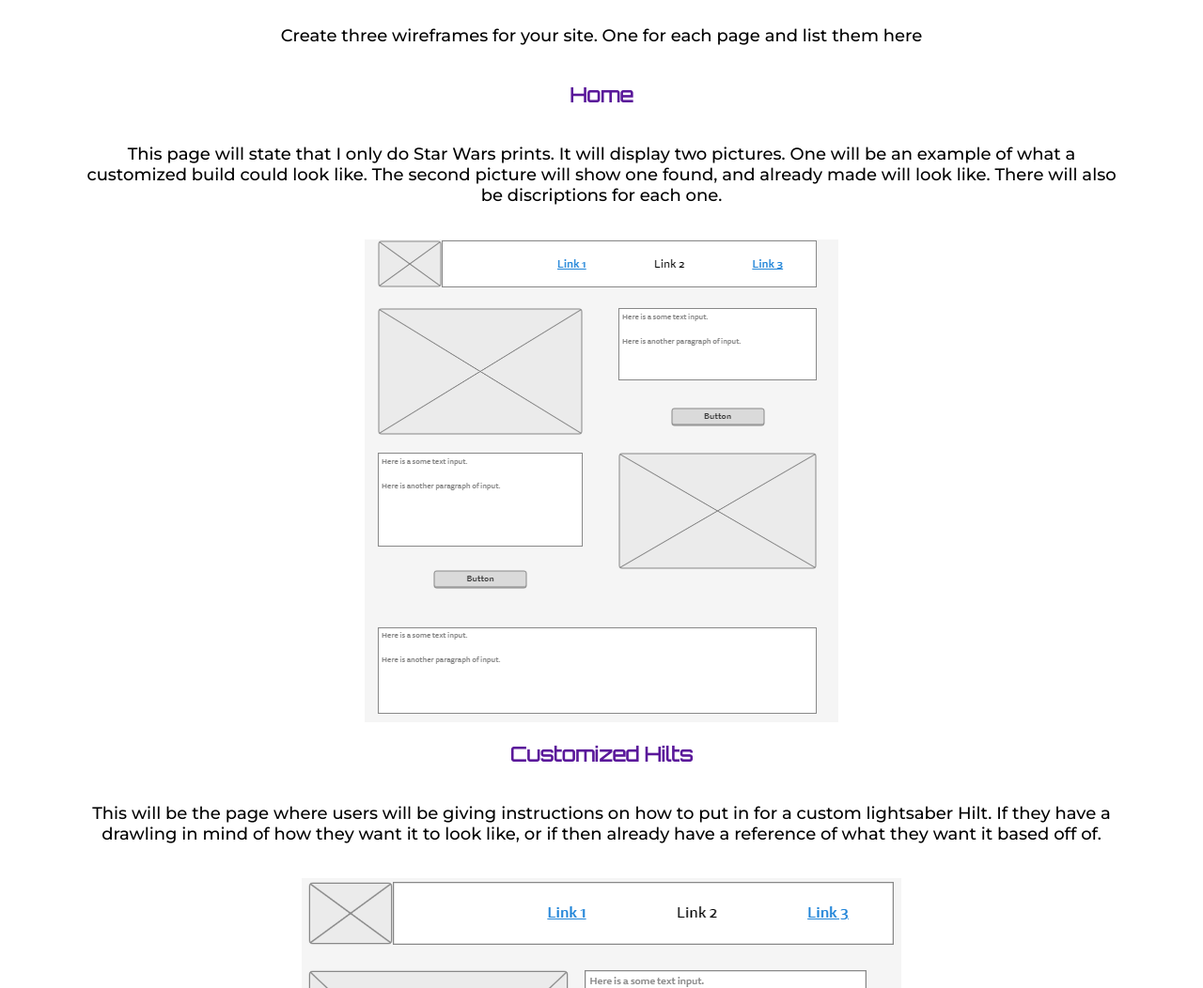
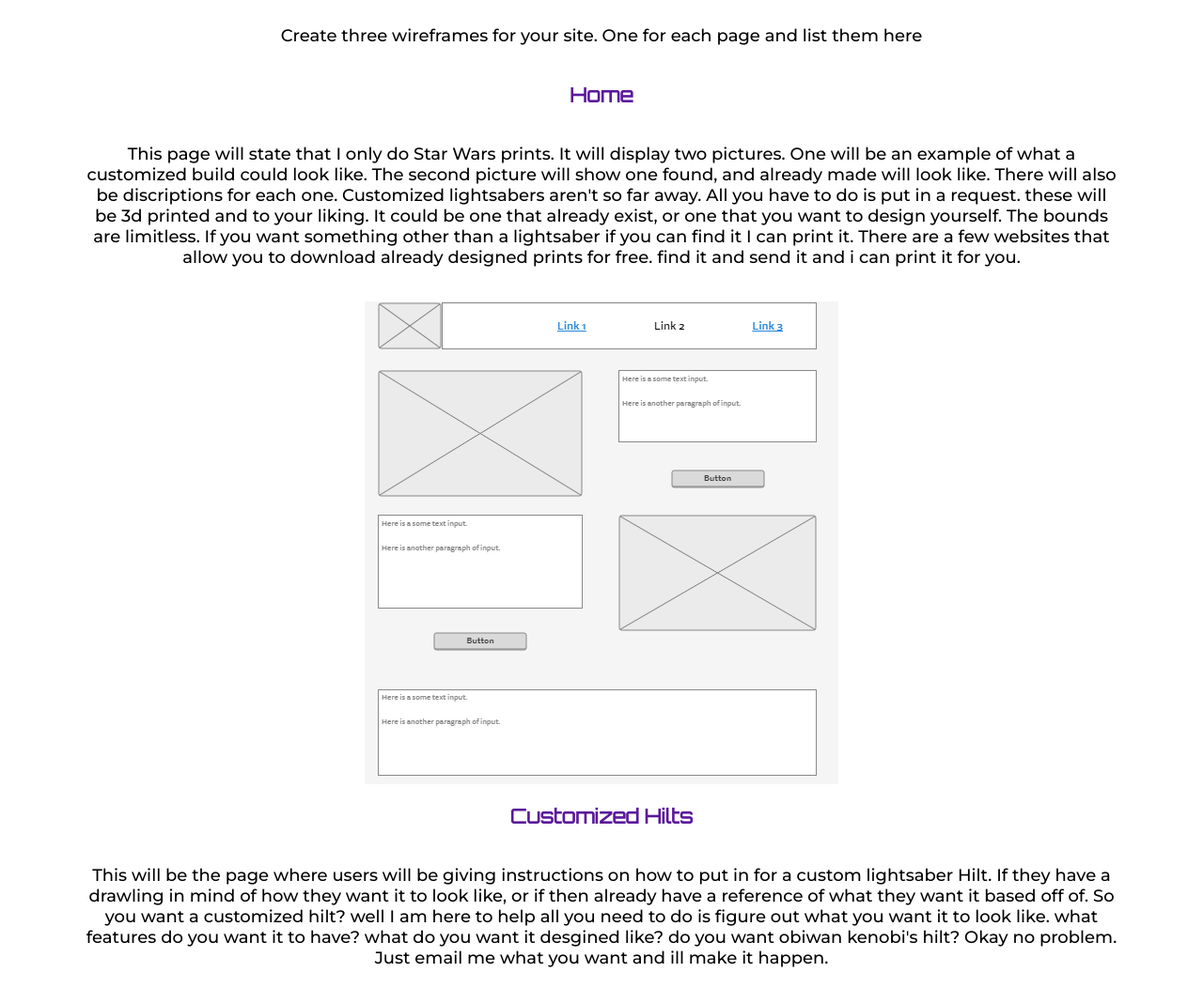
Before and after one commit to Hans0l023/wdd130, a plain HTML site: page 3d printing/site-plan.html in a window 1280 px wide. Shown: the part 5300-6352 px from the top of the page at 94% size. Drawn offline with Linux system fonts and the light colour scheme.

Commit message:
more details for each page

```diff
--- a/3d printing/site-plan.html
+++ b/3d printing/site-plan.html
@@ -160,18 +160,27 @@
       <h3>Home</h3>
       <p>
         This page will state that I only do Star Wars prints. It will display two pictures. One will be an example of what a customized build could look like. The second picture will show one found, and already made will look like. There will also be discriptions for each one.
+        <!--first paragraph-->
+        Customized lightsabers aren't so far away. All you have to do is put in a request. these will be 3d printed and to your liking.
+        It could be one that already exist, or one that you want to design yourself. The bounds are limitless.
+        <!--second paragraph-->
+        If you want something other than a lightsaber if you can find it I can print it. There are a few websites that allow you to download already designed prints for free. find it and send it and i can print it for you.
+
+
       </p>
       <img src="images/home_page.png" alt="home page wireframe">
 
       <h3>Customized Hilts</h3>
       <p>
         This will be the page where users will be giving instructions on how to put in for a custom lightsaber Hilt. If they have a drawling in mind of how they want it to look like, or if then already have a reference of what they want it based off of.
+        So you want a customized hilt? well I am here to help all you need to do is figure out what you want it to look like. what features do you want it to have? what do you want it desgined like? do you want obiwan kenobi's hilt? Okay no problem. Just email me what you want and ill make it happen.
       </p>
       <img src="images/pages_2&3.png" alt="page 2 wireframe">
 
       <h3>Finding a print</h3>
       <p>
         This is where users will be directed to places where they will be able to find already finsihed prints that i can do for them at a cheaper price. along with instructions on how to send them to me
+        Want something already made? its super easy all you need to do is find the print for me and I can do the rest. Here is a web site that allows for free downloads, just send me the url and I will print it off for you.
       </p>
       <img src="images/pages_2&3.png" alt="page 3 wireframe">
     </main>
```
